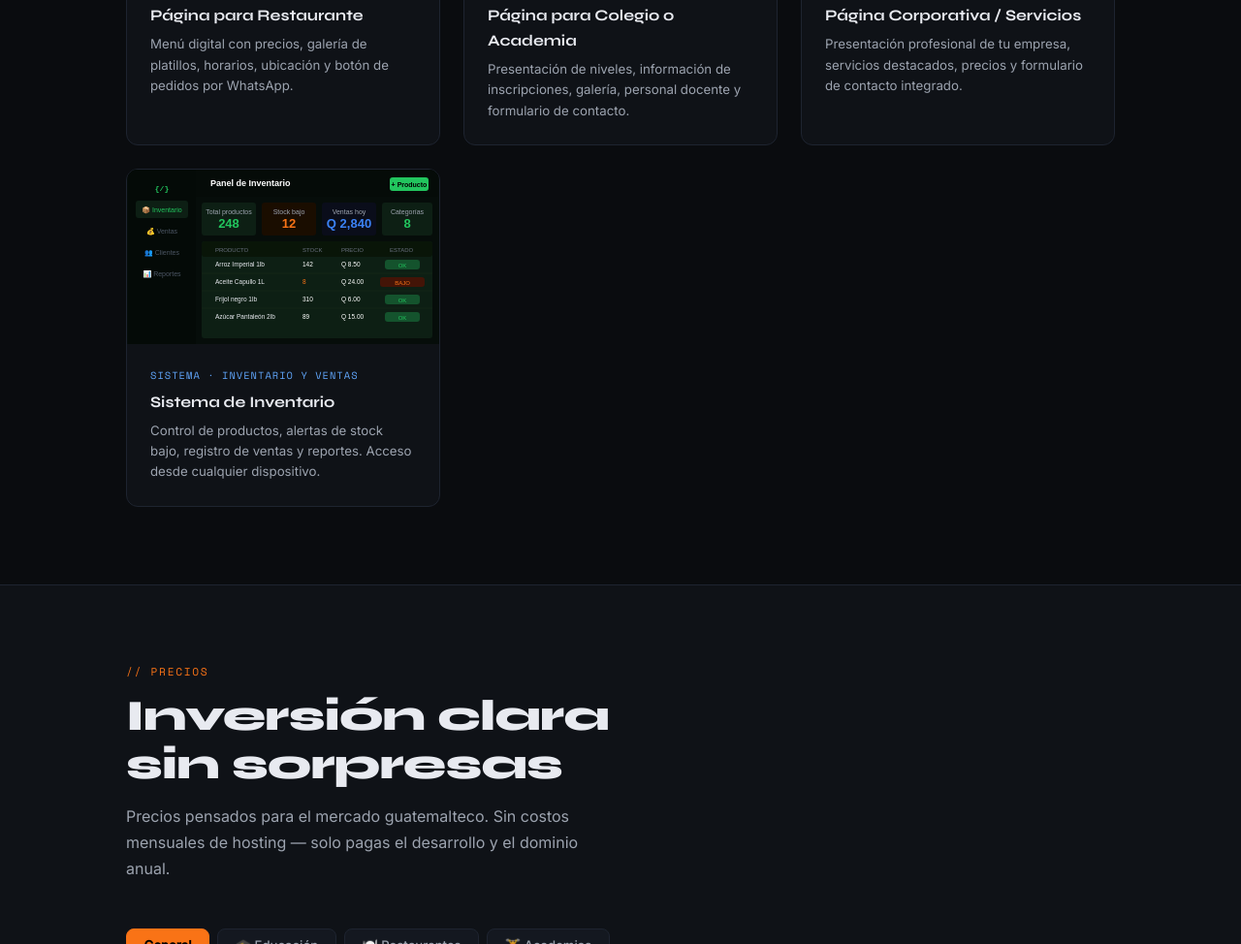
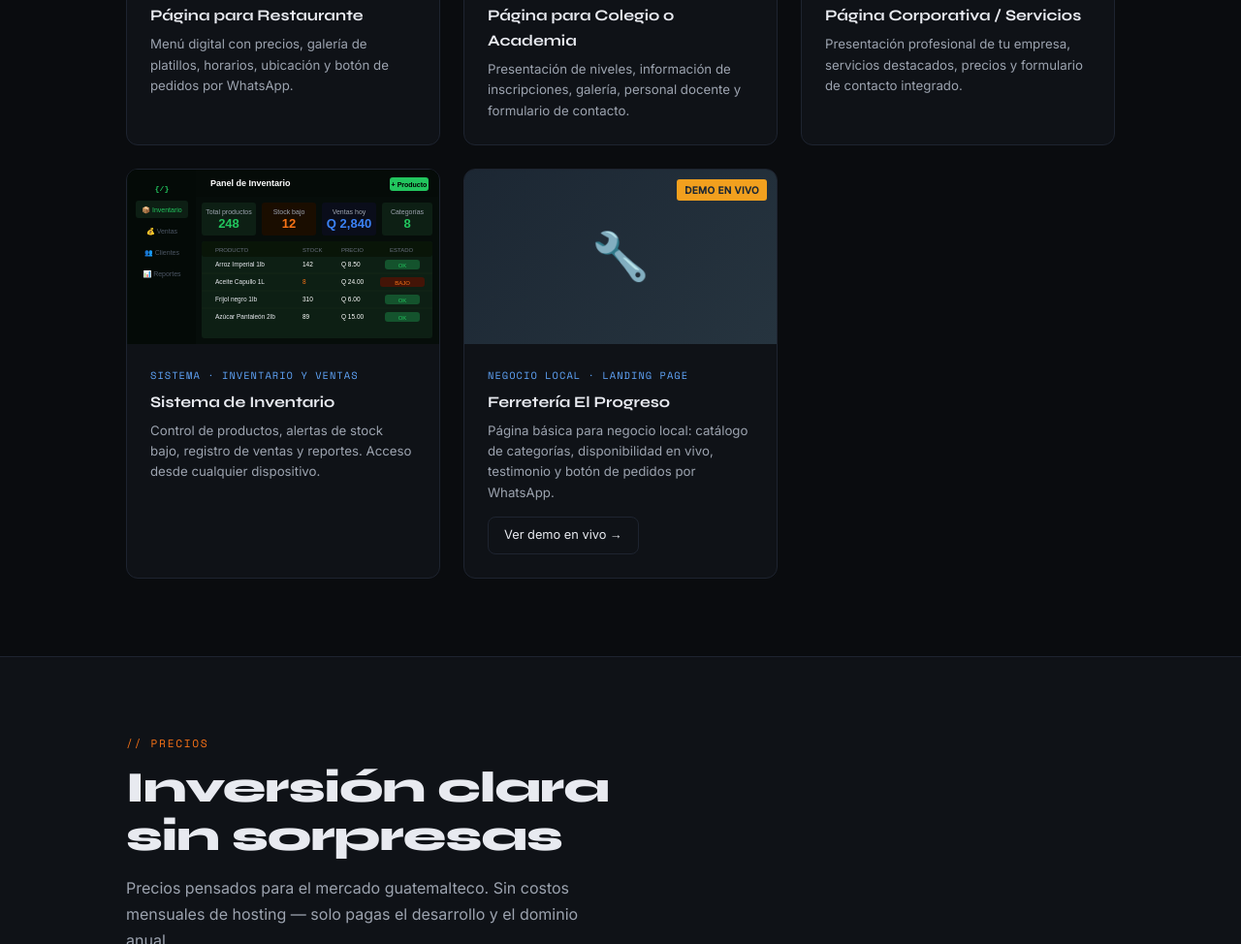
Before and after one commit to NexCodeGT/NexCodeGT, a plain HTML site: page index.html in a window 1280 px wide. Shown: the part 4138-5112 px from the top of the page at 97% size. Drawn offline with nearby package versions, Linux system fonts and the light colour scheme.

Commit message:
Update index.html

```diff
--- a/index.html
+++ b/index.html
@@ -1147,10 +1147,24 @@
             <text x="283" y="155" text-anchor="middle" font-size="6" fill="#22c55e" font-family="sans-serif">OK</text>
           </svg>
         </div>
-        <div class="portfolio-body">
+                <div class="portfolio-body">
           <div class="portfolio-type">Sistema · Inventario y Ventas</div>
           <div class="portfolio-name">Sistema de Inventario</div>
           <div class="portfolio-desc">Control de productos, alertas de stock bajo, registro de ventas y reportes. Acceso desde cualquier dispositivo.</div>
+        </div>
+      </div>
+
+      <!-- Template 5: Negocio Local (DEMO EN VIVO) -->
+      <div class="portfolio-card reveal" style="transition-delay:0.4s">
+        <div class="portfolio-thumb" style="background: linear-gradient(135deg, #1c2733 0%, #26343f 100%); display:flex; align-items:center; justify-content:center; position:relative;">
+          <span style="font-size:48px;">🔧</span>
+          <span style="position:absolute; top:10px; right:10px; background:#f2a01e; color:#1c2733; font-size:10px; font-weight:700; padding:3px 8px; border-radius:3px; letter-spacing:.03em;">DEMO EN VIVO</span>
+        </div>
+        <div class="portfolio-body">
+          <div class="portfolio-type">Negocio Local · Landing Page</div>
+          <div class="portfolio-name">Ferretería El Progreso</div>
+          <div class="portfolio-desc">Página básica para negocio local: catálogo de categorías, disponibilidad en vivo, testimonio y botón de pedidos por WhatsApp.</div>
+          <a href="demos/ferreteria-el-progreso.html" target="_blank" rel="noopener" class="btn-secondary" style="display:inline-block; margin-top:0.9rem; padding:0.5rem 1rem; font-size:0.8rem;">Ver demo en vivo →</a>
         </div>
       </div>
 
```
